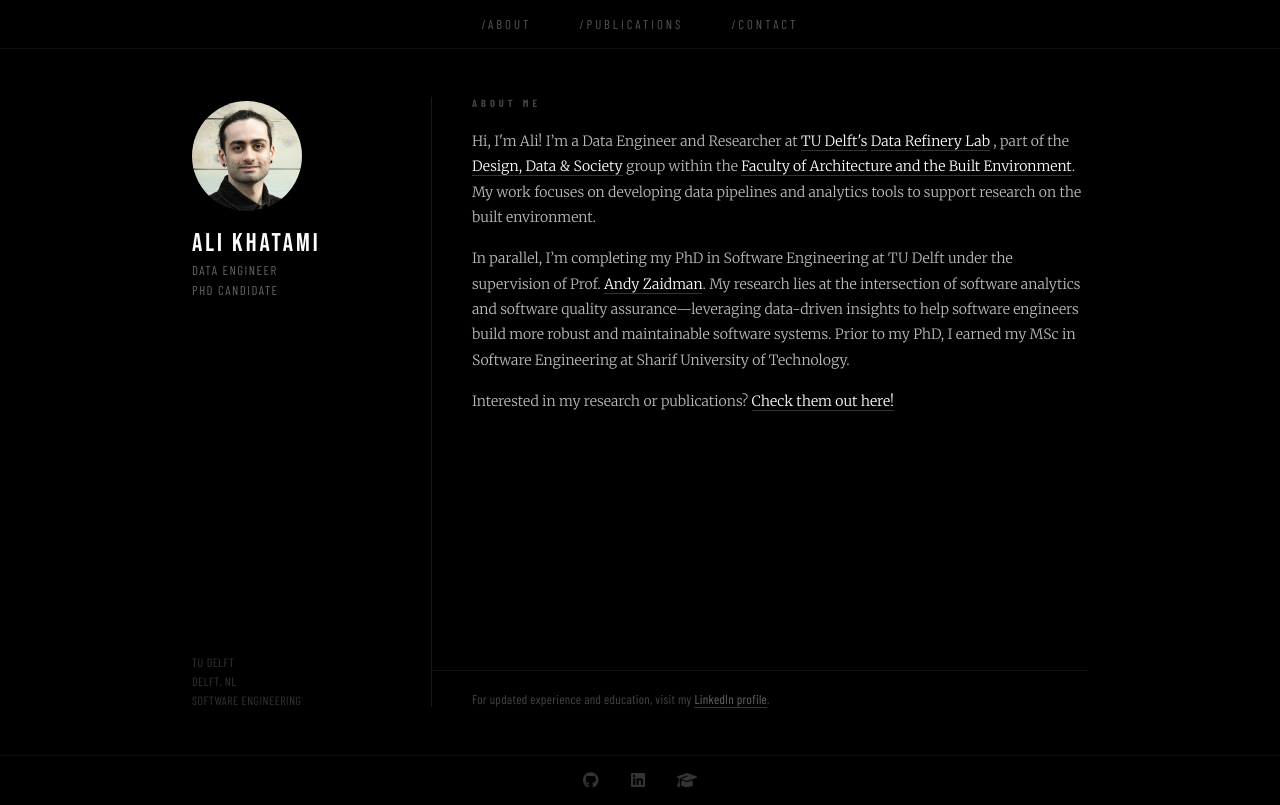
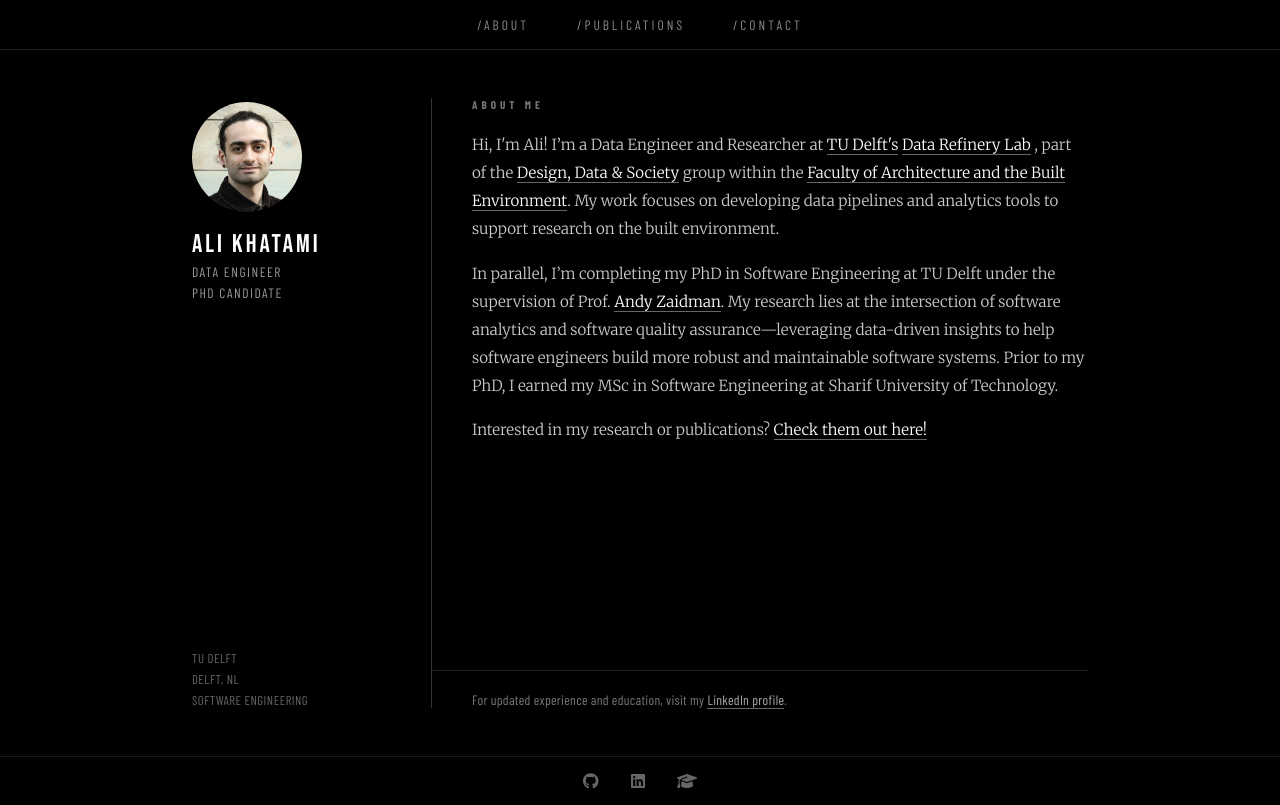
Before and after one commit to akhatami/personal-website-react, a React (Create React App) app: page / in a window 1280 px wide. Built offline with nearby package versions, Linux system fonts and the light colour scheme; no server answers.

Commit message:
improve texts

```diff
--- a/src/components/Contact.css
+++ b/src/components/Contact.css
@@ -20,16 +20,16 @@
 
 .contact-label {
     font-family: 'Barlow Condensed', sans-serif;
-    font-size: 0.7rem;
+    font-size: 0.75rem;
     letter-spacing: 4px;
     text-transform: uppercase;
-    color: #555;
+    color: #777;
     margin: 0 0 0.75rem 0;
 }
 
 .contact-title {
     font-family: 'Bebas Neue', sans-serif;
-    font-size: 5rem;
+    font-size: 3rem;
     letter-spacing: 4px;
     line-height: 0.9;
     margin: 0 0 1.5rem 0;
@@ -37,14 +37,13 @@
 }
 
 .contact-desc {
-    font-size: 0.85rem;
+    font-size: 0.95rem;
     line-height: 1.8;
-    color: #666;
+    color: #aaa;
     font-weight: 300;
     margin: 0 0 2.5rem 0;
 }
 
-/* ── Contact method cards ── */
 .contact-methods {
     display: flex;
     flex-direction: column;
@@ -57,7 +56,7 @@
     align-items: center;
     gap: 1rem;
     padding: 1rem 1.25rem;
-    border: 1px solid #1a1a1a;
+    border: 1px solid #2a2a2a;
     border-radius: 4px;
     text-decoration: none;
     color: #fff;
@@ -66,48 +65,42 @@
 }
 
 .contact-method:hover {
-    border-color: #444;
+    border-color: #666;
     background-color: #111;
     color: #fff;
     text-decoration: none;
 }
 
 .contact-method svg {
-    color: #555;
+    color: #888;
     font-size: 1rem;
     flex-shrink: 0;
     width: 16px;
 }
 
-.contact-method.primary svg {
-    color: #888;
-}
-
 .method-label {
     font-family: 'Barlow Condensed', sans-serif;
-    font-size: 0.7rem;
+    font-size: 0.75rem;
     letter-spacing: 2px;
     text-transform: uppercase;
-    color: #555;
+    color: #777;
     width: 52px;
     flex-shrink: 0;
 }
 
 .method-value {
     font-family: 'Barlow Condensed', sans-serif;
-    font-size: 1rem;
+    font-size: 1.05rem;
     letter-spacing: 0.5px;
-    color: #ccc;
+    color: #ddd;
 }
 
-/* ── Divider ── */
 .contact-divider {
     height: 1px;
-    background-color: #111;
+    background-color: #222;
     margin-bottom: 1.5rem;
 }
 
-/* ── Also find me on ── */
 .contact-also {
     display: flex;
     align-items: center;
@@ -117,10 +110,10 @@
 
 .contact-also-label {
     font-family: 'Barlow Condensed', sans-serif;
-    font-size: 0.7rem;
+    font-size: 0.75rem;
     letter-spacing: 2px;
     text-transform: uppercase;
-    color: #444;
+    color: #666;
     flex-shrink: 0;
 }
 
@@ -131,10 +124,10 @@
 
 .contact-also-links a {
     font-family: 'Barlow Condensed', sans-serif;
-    font-size: 0.8rem;
+    font-size: 0.85rem;
     letter-spacing: 1px;
     text-transform: uppercase;
-    color: #555;
+    color: #888;
     text-decoration: none;
     display: inline-flex;
     align-items: center;
@@ -150,16 +143,7 @@
 }
 
 @media screen and (max-width: 480px) {
-    .contact-title {
-        font-size: 3.5rem;
-    }
-
-    .contact-desc br {
-        display: none;
-    }
-
-    .contact-also {
-        flex-direction: column;
-        gap: 0.75rem;
-    }
+    .contact-title { font-size: 3.5rem; }
+    .contact-desc br { display: none; }
+    .contact-also { flex-direction: column; gap: 0.75rem; }
 }
--- a/src/components/Contact.js
+++ b/src/components/Contact.js
@@ -12,8 +12,8 @@ const Contact = () => {
             <Navigation />
             <section className="contact">
                 <div className="contact-inner">
-                    <p className="contact-label">Contact</p>
-                    <h1 className="contact-title">GET IN TOUCH</h1>
+                    <h1 className="contact-title">Contact</h1>
+                    {/*<h1 className="contact-title">GET IN TOUCH</h1>*/}
                     <p className="contact-desc">
                         Open to research collaborations, questions about my work,<br />
                         or just a conversation about software engineering.
--- a/src/components/HomePage.css
+++ b/src/components/HomePage.css
@@ -1,14 +1,13 @@
 @import url('https://fonts.googleapis.com/css2?family=Barlow+Condensed:wght@400;700&family=Bebas+Neue&display=swap');
 @import url('https://fonts.googleapis.com/css2?family=Merriweather:ital,wght@0,300;0,400;0,700;0,900;1,300;1,400;1,700;1,900&family=Play:wght@400;700&display=swap');
 
-/* ── Reset bleeding global a style — scoped only to this page ── */
 .home-page a,
 .about a {
     color: #fff;
     text-decoration: none;
     font-family: inherit;
     font-size: inherit;
-    border-bottom: 1px solid #333;
+    border-bottom: 1px solid #666;
     transition: border-color 0.2s ease;
 }
 
@@ -19,9 +18,8 @@
     border-bottom-color: #fff;
 }
 
-/* ── Page: exactly one viewport, no scroll ── */
 .home-page {
-    height: calc(100vh - 45px); /* subtract nav height */
+    height: calc(100vh - 45px);
     max-height: calc(100vh - 45px);
     overflow: hidden;
     background-color: #000;
@@ -32,7 +30,6 @@
     flex-direction: column;
 }
 
-/* ── Main grid: fills remaining height ── */
 .content {
     display: grid;
     grid-template-columns: 240px 1fr;
@@ -47,7 +44,6 @@
     column-gap: 0;
 }
 
-/* ── Left: identity column ── */
 .intro-image {
     grid-column: 1;
     grid-row: 1 / 3;
@@ -55,7 +51,7 @@
     flex-direction: column;
     align-items: flex-start;
     padding-right: 2.5rem;
-    border-right: 1px solid #1a1a1a;
+    border-right: 1px solid #333;
     padding-top: 0.25rem;
     min-height: 0;
 }
@@ -77,16 +73,17 @@
     text-transform: uppercase;
     margin: 0 0 0.3rem 0;
     line-height: 1;
+    color: #fff;
 }
 
 .tagline {
     font-family: 'Barlow Condensed', sans-serif;
-    font-size: 0.8rem;
+    font-size: 0.85rem;
     font-weight: 400;
-    color: #666;
+    color: #999;
     letter-spacing: 1.5px;
     text-transform: uppercase;
-    margin: 0 0 0 0;
+    margin: 0;
     line-height: 1.5;
 }
 
@@ -100,13 +97,12 @@
 
 .identity-meta-item {
     font-family: 'Barlow Condensed', sans-serif;
-    font-size: 0.75rem;
-    color: #333;
+    font-size: 0.8rem;
+    color: #666;
     letter-spacing: 0.5px;
     text-transform: uppercase;
 }
 
-/* ── Right: bio ── */
 .intro-text {
     grid-column: 2;
     grid-row: 1;
@@ -115,21 +111,20 @@
     min-height: 0;
 }
 
-/* ── About ── */
 .about h2 {
     font-family: 'Barlow Condensed', sans-serif;
-    font-size: 0.65rem;
+    font-size: 0.7rem;
     letter-spacing: 4px;
     text-transform: uppercase;
-    color: #444;
+    color: #777;
     margin: 0 0 1.25rem 0;
     font-weight: 700;
 }
 
 .bio p {
-    font-size: 0.88rem;
-    line-height: 1.8;
-    color: #bbb;
+    font-size: 0.95rem;
+    line-height: 1.85;
+    color: #ccc;
     margin-bottom: 1rem;
     font-weight: 300;
 }
@@ -138,29 +133,28 @@
     margin-bottom: 0;
 }
 
-/* ── Invitation / footer line ── */
 .invitation {
     grid-column: 2;
     grid-row: 2;
     padding-left: 2.5rem;
     padding-top: 1.25rem;
-    border-top: 1px solid #111;
+    border-top: 1px solid #222;
     margin-top: 1.25rem;
 }
 
 .invitation p {
     font-family: 'Barlow Condensed', sans-serif;
-    font-size: 0.8rem;
-    color: #444;
+    font-size: 0.85rem;
+    color: #777;
     letter-spacing: 0.3px;
     margin: 0;
 }
 
 .invitation a {
     font-family: 'Barlow Condensed', sans-serif !important;
-    font-size: 0.8rem !important;
-    color: #666 !important;
-    border-bottom: 1px solid #333 !important;
+    font-size: 0.85rem !important;
+    color: #aaa !important;
+    border-bottom: 1px solid #666 !important;
 }
 
 .invitation a:hover {
@@ -168,18 +162,17 @@
     border-bottom-color: #fff !important;
 }
 
-/* ── Social links ── */
 .social-links {
     display: flex;
     justify-content: center;
     align-items: center;
     gap: 2rem;
     padding: 1rem 0;
-    border-top: 1px solid #0d0d0d;
+    border-top: 1px solid #1a1a1a;
 }
 
 .social-links a {
-    color: #333;
+    color: #666;
     text-decoration: none;
     font-size: 1rem;
     transition: color 0.2s ease;
@@ -193,7 +186,6 @@
     border-bottom: none !important;
 }
 
-/* ── Responsive: allow scroll on small screens ── */
 @media screen and (max-width: 768px) {
     .home-page {
         height: auto;
@@ -216,7 +208,7 @@
         padding-right: 0;
         padding-bottom: 1.5rem;
         border-right: none;
-        border-bottom: 1px solid #1a1a1a;
+        border-bottom: 1px solid #333;
         margin-bottom: 1.5rem;
     }
 
--- a/src/components/Navigation.css
+++ b/src/components/Navigation.css
@@ -2,7 +2,7 @@
 
 .navigation {
     background-color: #000;
-    border-bottom: 1px solid #111;
+    border-bottom: 1px solid #222;
 }
 
 .navigation ul {
@@ -22,10 +22,10 @@
 .navigation ul li a:visited {
     display: inline-block;
     font-family: 'Barlow Condensed', sans-serif;
-    font-size: 0.8rem;
+    font-size: 0.85rem;
     letter-spacing: 3px;
     text-transform: uppercase;
-    color: #555;
+    color: #888;
     text-decoration: none;
     border-bottom: none;
     padding: 1rem 1.5rem;
@@ -39,13 +39,9 @@
 }
 
 @media screen and (max-width: 480px) {
-    .navigation ul {
-        gap: 0;
-    }
-
     .navigation ul li a {
         padding: 0.75rem 1rem;
-        font-size: 0.75rem;
+        font-size: 0.8rem;
         letter-spacing: 2px;
     }
 }
```
Also changed, not shown: src/components/Publications.css (+33 -49 lines).
